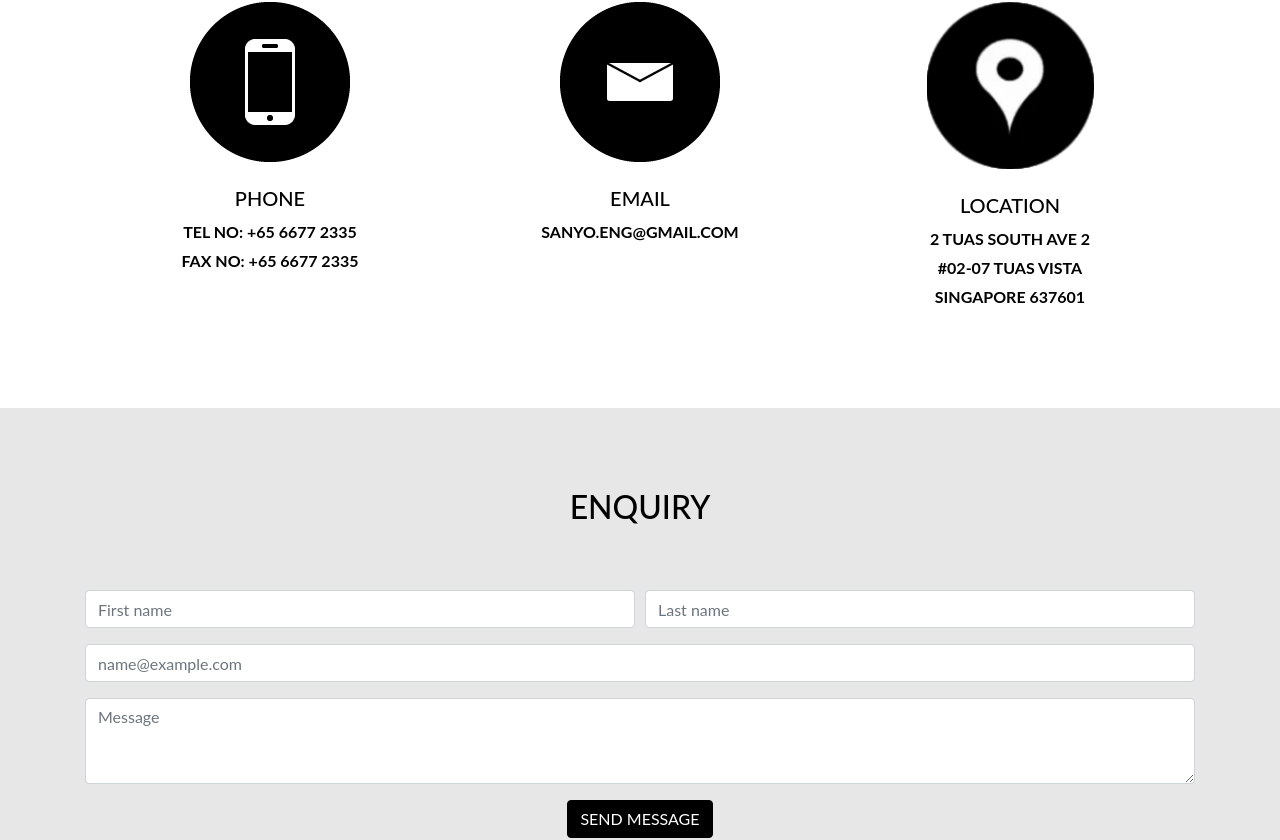
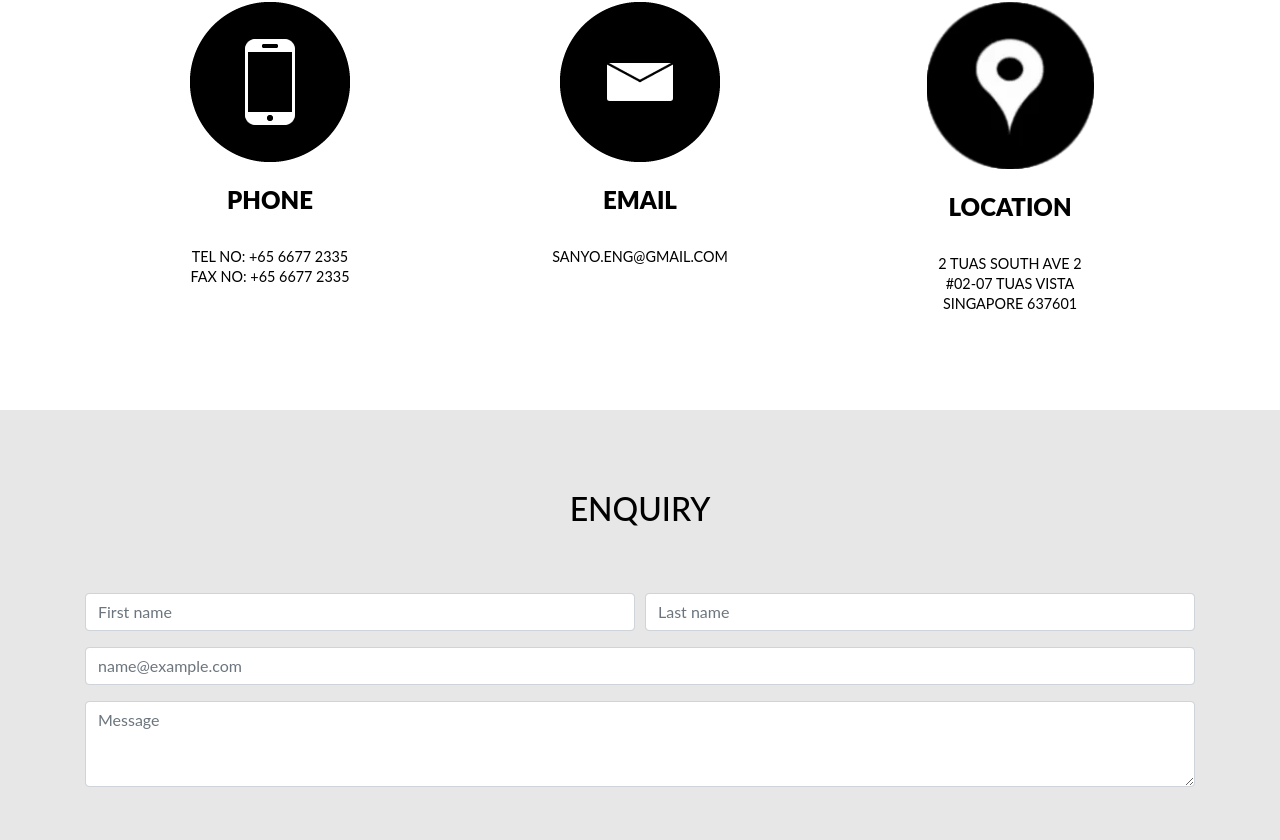
Before and after one commit to GogulKannan/sivigo-sanyo, a React (Create React App) app in the folder WebSite/website/: page /contact in a window 1280 px wide. Shown: the part 980-1820 px from the top of the page. Built offline with nearby package versions, Linux system fonts and the light colour scheme.

Commit message:
css adjusted in contact us

```diff
--- a/WebSite/website/src/containers/Contact/Contact.css
+++ b/WebSite/website/src/containers/Contact/Contact.css
@@ -49,13 +49,19 @@
 
 .iconRow{
   text-align: center;
-  font-weight: 700;
 }
 
 .iconHead{
-  padding-top: 3vh;
+  padding: 3vh 0vh 3vh 0vh;
+  font-weight: 900;
+  font-size: 1.5rem;
 }
 
+.iconContent{
+  font-weight: 400;
+  font-size: 0.9rem;
+  line-height: 20px;
+}
 /* .ptext{
   position:absolute;
   top:50%;
@@ -68,8 +74,15 @@
 } */
 
 
-.btn-primary {
+.sendMessage {
   color: #fff;
   background-color: black;
   border-color: black;
+  margin-top: 5vh;
 }
+.sendMessage:hover {
+  color: #fff;
+  background-color: #e7e7e7;
+  border-color: black;
+  color: black;
+}
--- a/WebSite/website/src/containers/Contact/Contact.js
+++ b/WebSite/website/src/containers/Contact/Contact.js
@@ -27,16 +27,16 @@ class Contact extends Component {
           <Row className="iconRow">
             <Col><Image src={phoneIC} />
               <h5 className="iconHead">PHONE</h5>
-              <p>TEL NO: +65 6677 2335<br />FAX NO: +65 6677 2335</p>
+              <p className="iconContent">TEL NO: +65 6677 2335<br />FAX NO: +65 6677 2335</p>
             </Col>
             <Col>
               <Image src={emailIC} />
               <h5 className="iconHead">EMAIL</h5>
-              <p>SANYO.ENG@GMAIL.COM</p>
+              <p className="iconContent">SANYO.ENG@GMAIL.COM</p>
             </Col>
             <Col><Image src={mapIC} />
               <h5 className="iconHead">LOCATION </h5>
-              <p>2 TUAS SOUTH AVE 2<br />#02-07 TUAS VISTA<br />SINGAPORE 637601</p>
+              <p className="iconContent">2 TUAS SOUTH AVE 2<br />#02-07 TUAS VISTA<br />SINGAPORE 637601</p>
             </Col>
           </Row>
 
@@ -63,7 +63,7 @@ class Contact extends Component {
               <Form.Group controlId="exampleForm.ControlTextMess">
                 <Form.Control as="textarea" rows="3" placeholder="Message" />
               </Form.Group>
-              <Button type="submit">SEND MESSAGE</Button>
+              <Button type="submit" className="sendMessage">SEND MESSAGE</Button>
             </Form>
           </Container>
         </div>
```
